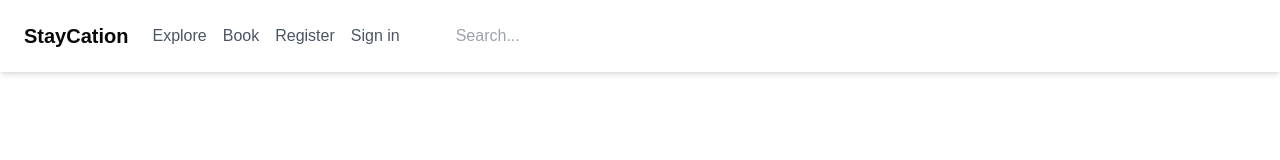
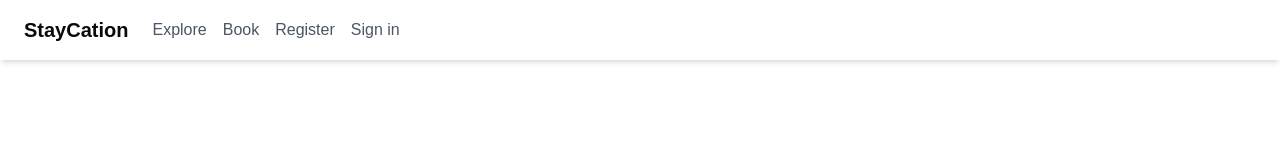
Before and after one commit to elinstman/bnb-app, a Next.js app: page / in a window 1280 px wide. Shown: the top 160 px of the page. Built offline with nearby package versions, Linux system fonts and the light colour scheme; no server answers.

Commit message:
skapade en link till home-page

```diff
--- a/src/components/content/header.tsx
+++ b/src/components/content/header.tsx
@@ -28,7 +28,7 @@ export default function Header() {
         <div className="container mx-auto flex items-center justify-start space-x-6">
             {/* Logo */}
             <div className="flex relative items-center space-x-6">
-                <span className="ml-2 text-xl hidden sm:inline font-bold">StayCation</span>
+                <Link href={"/"} className="ml-2 text-xl hidden sm:inline font-bold">StayCation</Link>
 
             {/* Navigation Links */}
             <nav className="flex items-center space-x-4">
@@ -56,15 +56,12 @@ export default function Header() {
 
     </div>
 
-             {/* Input Field */}
-            <div className="flex relative items-center">
-                <input
-                    type="text"
-                    placeholder="Search..."
-                    className="p-2 rounded-md bg-white border-transparent focus:border-gray-300 focus:ring-0 hover:border-gray-300 transition duration-300"
+            {user.token && (
+              <Link href="/rent-your-home" className="flex relative items-center">
+              Rent out your home
+             </Link>
+            )}
 
-                />
-            </div>
 
 
         </div>
```
